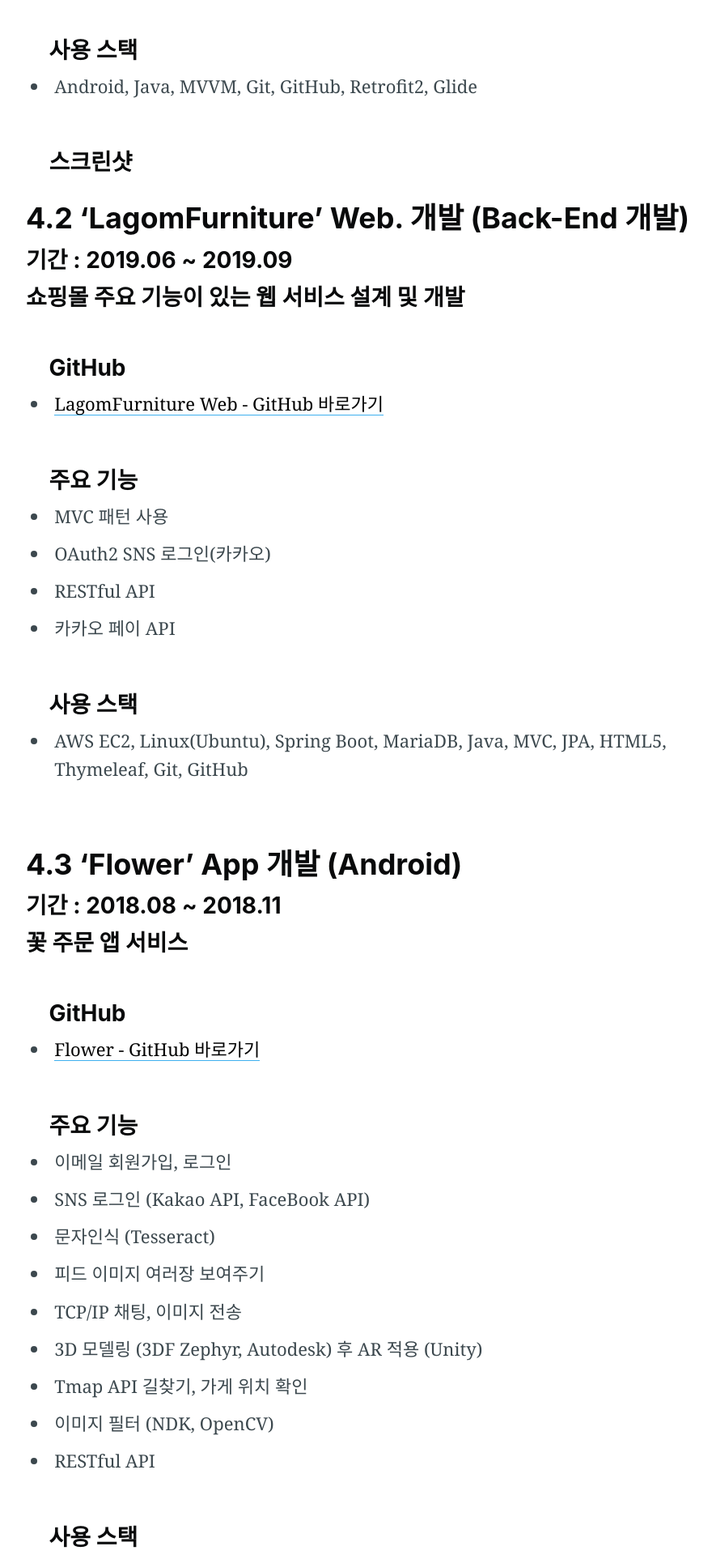
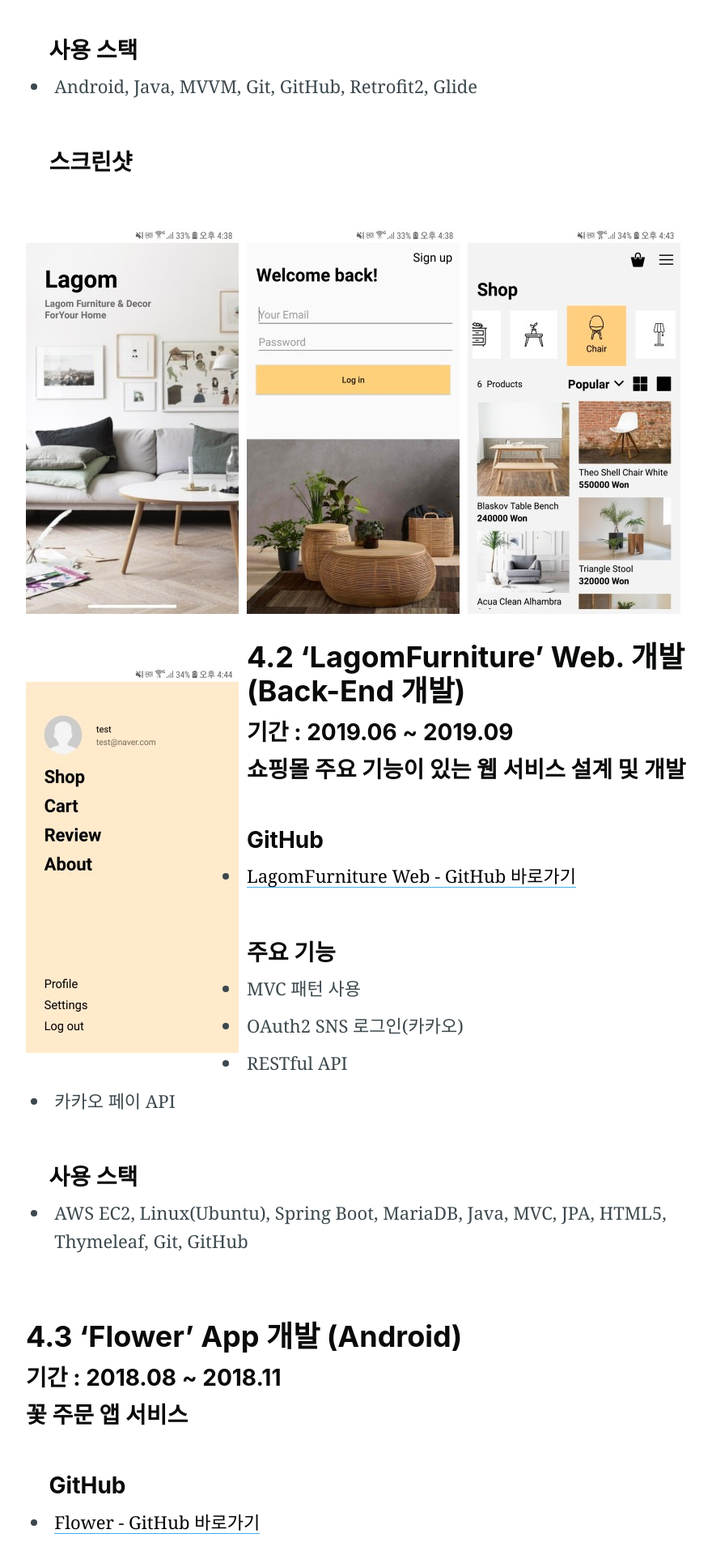
Before and after one commit to jennyleeee/jennyleeee.github.io, a Jekyll site: the page portfolio/index.html, which Jekyll copies as it is, in a window 1280 px wide. Shown: the part 3038-4958 px from the top of the page at 81% size, without its empty margins (188-1068 px from the left). Built offline with Jekyll 4.4.1, drawn with Linux system fonts in a browser that asks for light colours; nearby versions of some CDN libraries; comment, search, counter and statistics services are not loaded.

Commit message:
Update index.html

```diff
--- a/portfolio/index.html
+++ b/portfolio/index.html
@@ -222,6 +222,10 @@
 <img src="/assets/portfolio/image021.png" alt="bikenavi3" />
 <img src="/assets/portfolio/image022.png" alt="bikenavi4" />
 <img src="/assets/portfolio/image023.png" alt="bikenavi5" /></p> -->
+<img class="portfolioimage" src="/assets/portfolio/lagomfurniture_android/splash.jpg" alt="lagomfurniture_android1" />
+<img class="portfolioimage" src="/assets/portfolio/lagomfurniture_android/login.jpg" alt="lagomfurniture_android2" />
+<img class="portfolioimage" src="/assets/portfolio/lagomfurniture_android/main.jpg" alt="lagomfurniture_android3" />
+<img class="portfolioimage" src="/assets/portfolio/lagomfurniture_android/navigation_drawer.jpg" alt="lagomfurniture_android4" />
 
 <h2 id="42-LagomFurniture-web-개발-backend-개발">4.2 ‘LagomFurniture’ Web. 개발 (Back-End 개발)</h2>
 <h3 id="기간-201906-201909">기간 : 2019.06 ~ 2019.09</h3>
```
